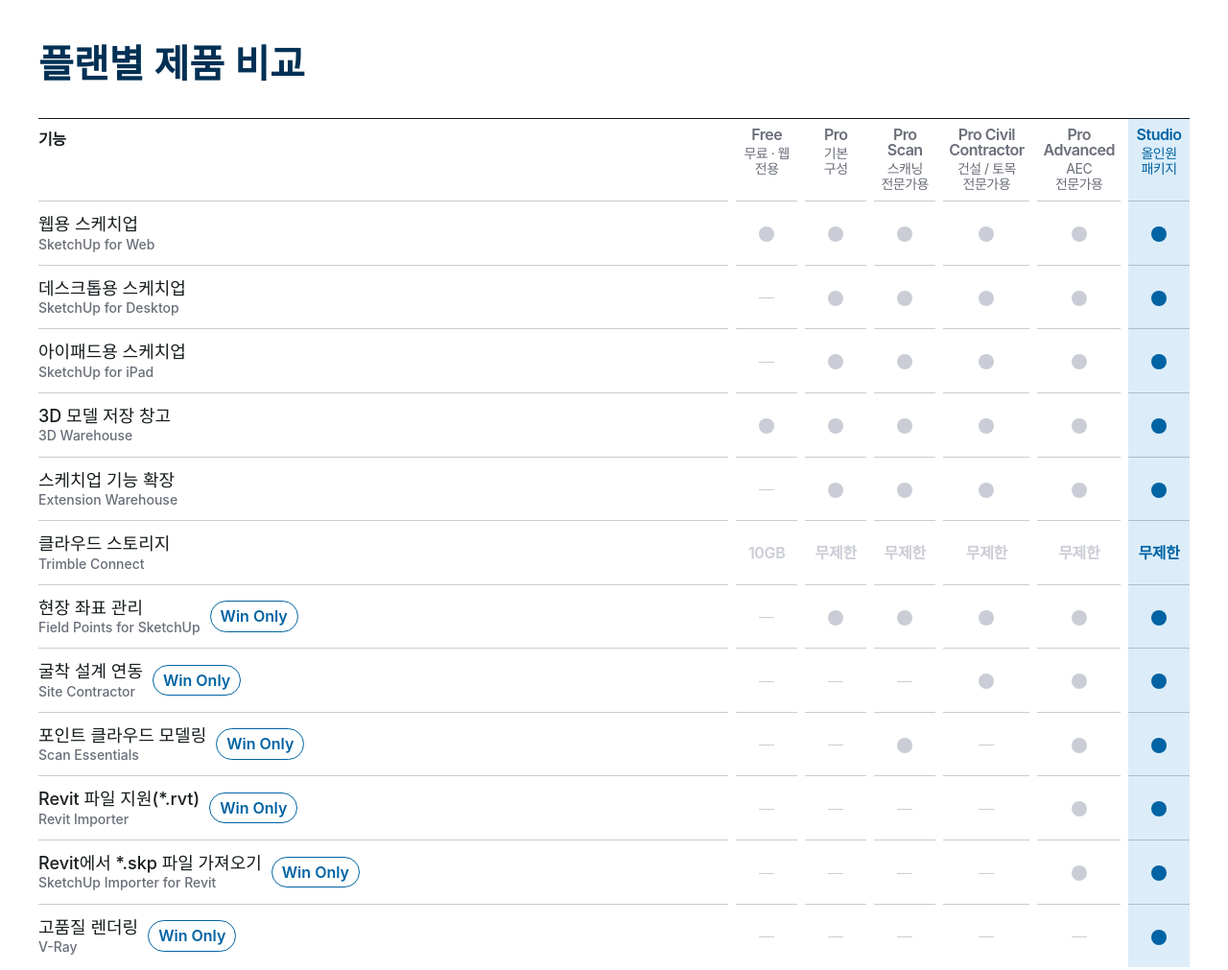
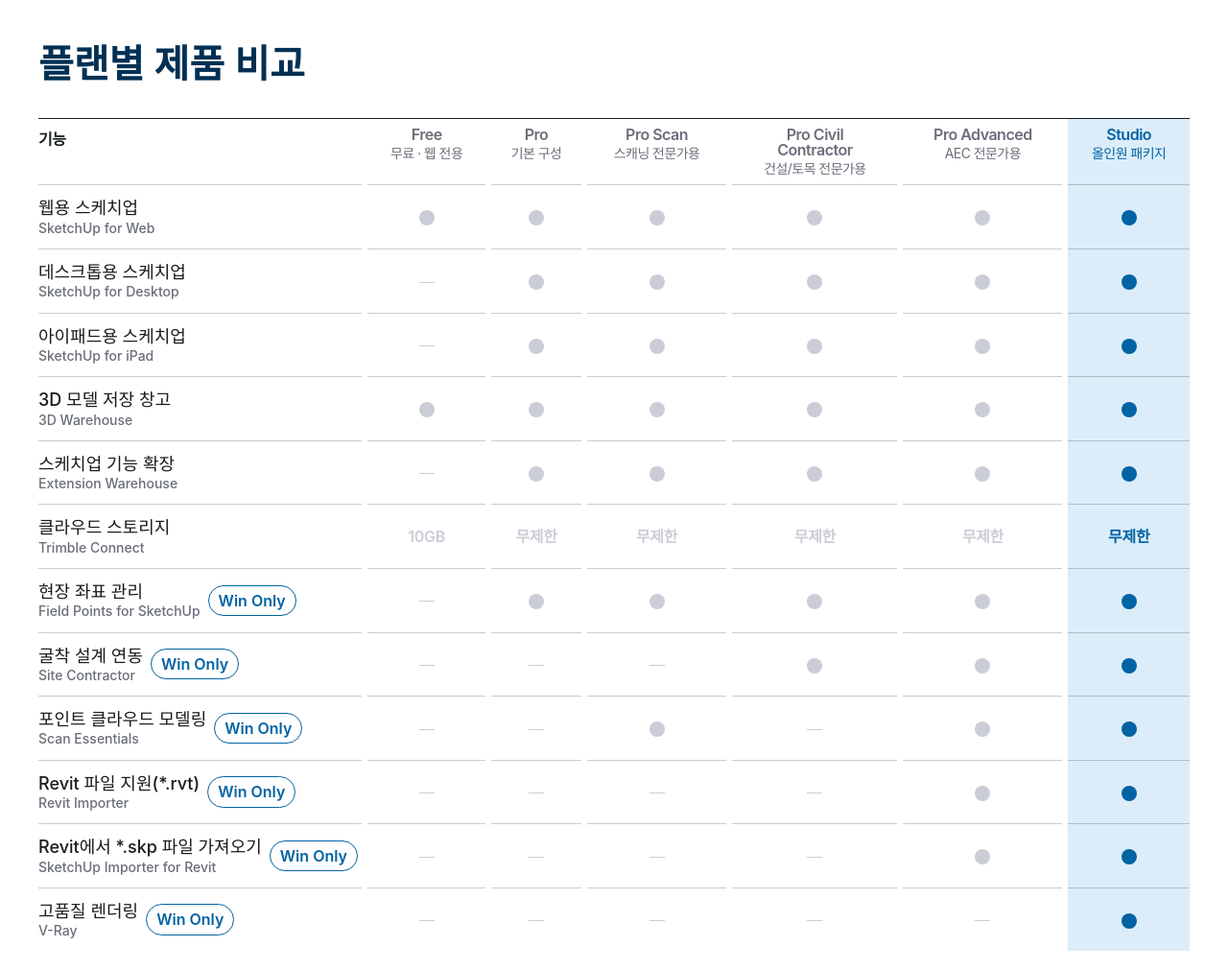
Before and after one commit to meva04/buildingstore-detail-pages, a plain HTML site: page 스케치업/상세페이지_HTML/studio/index.html in a window 1280 px wide. Shown: the part 6840-7851 px from the top of the page at 96% size. Drawn offline with Linux system fonts and the light colour scheme; a web font is replaced by a local one.

Commit message:
플랜 비교표: 플랜 한글 설명 한 줄, 기능 칸은 Win Only가 한 줄에 들어가는 폭까지만 쓰고 나머지 폭은 플랜 칸으로
Co-Authored-By: Claude Opus 5.5 <noreply@anthropic.com>

```diff
--- a/스케치업/상세페이지_HTML/common/sketchup.css
+++ b/스케치업/상세페이지_HTML/common/sketchup.css
@@ -471,30 +471,41 @@
   /* the table is 16px wider than its box (border-spacing gutters); clip that empty strip so it can't overflow */
   /* the 8px border-spacing gutters reach 8px past the content on both sides (scroll box pulled out by -8px);
      with 6 plan columns a narrow page scrolls the table sideways instead of squeezing the feature column */
-  .sketchup_detail_container .compare-scroll { margin: 0 -8px; overflow-x: auto; }
+  .sketchup_detail_container .compare-scroll { margin: 0 -6px; overflow-x: auto; }
   .sketchup_detail_container .plans > .sec-inner { overflow-x: clip; }  /* those 8px never widen the page */
-  .sketchup_detail_container .compare-table { border-collapse: separate; border-spacing: 8px 0; width: 100%; }
+  .sketchup_detail_container .compare-table { border-collapse: separate; border-spacing: 6px 0; width: 100%; }
   .sketchup_detail_container .compare-table th, .sketchup_detail_container .compare-table td { text-align: left; vertical-align: middle; }
   .sketchup_detail_container .compare-table thead th {
     position: relative; border-top: 1px solid var(--ink); padding: 8px 0; vertical-align: top;
     font-size: var(--fs-small); font-weight: 600; line-height: var(--lh-subhead); letter-spacing: -0.5px; color: var(--accent); min-width: 80px;
   }
-  .sketchup_detail_container .compare-table thead th:not(:last-child)::after { content: ""; position: absolute; top: -1px; right: -8px; width: 8px; border-top: 1px solid var(--ink); }
+  .sketchup_detail_container .compare-table thead th:not(:last-child)::after { content: ""; position: absolute; top: -1px; right: -6px; width: 6px; border-top: 1px solid var(--ink); }
   .sketchup_detail_container .compare-table thead th:first-child { color: var(--ink); line-height: normal; }
   .sketchup_detail_container .compare-table thead th small { display: block; font-size: var(--fs-caption); font-weight: 400; margin-top:4px; line-height:1.2 }
   /* plan columns shrink to their header text (width:1% = as narrow as the content allows) so the feature column keeps room for "Win Only" */
   .sketchup_detail_container .compare-table .col { width: 1%; text-align: center; line-height:1; }
-  .sketchup_detail_container .compare-table thead th.col { min-width: 64px; padding-left: 6px; padding-right: 6px; }
+  .sketchup_detail_container .compare-table thead th.col { min-width: 60px; padding-left: 2px; padding-right: 2px; }
+  .sketchup_detail_container .compare-table thead th.col small { white-space: nowrap; letter-spacing: -0.04em; }  /* Korean plan note stays on one line */
   .sketchup_detail_container .compare-table th:first-child,
   .sketchup_detail_container .compare-table td:first-child { min-width: 140px; }
   .sketchup_detail_container .compare-table .is-pro { background: var(--primary-pale); color: var(--primary); }
   .sketchup_detail_container .compare-table tbody td { border-top: 1px solid rgba(0, 0, 0, 0.2); padding: 12px 12px 12px 0; }
+  .sketchup_detail_container .compare-table tbody td:first-child { padding-right: 4px; }  /* room for name + Win Only on one line */
   .sketchup_detail_container .compare-table tbody td.col { padding: 8px 0; font-size: var(--fs-small); font-weight: 600; line-height: var(--lh-subhead); letter-spacing: -0.32px; color: var(--gray-50); }
   .sketchup_detail_container .compare-table tbody td.col.is-pro { color: var(--primary); }
-  .sketchup_detail_container .feat { display: flex; align-items: center; gap: 4px 10px; flex-wrap: wrap; }  /* badge drops under the name when the column is narrow */
+  .sketchup_detail_container .feat { display: flex; align-items: center; gap: 4px 8px; flex-wrap: wrap; }  /* badge drops under the name when the column is narrow */
   .sketchup_detail_container .feat .txt b { display: block; font-size: var(--fs-body); font-weight: 500; line-height: var(--lh-subhead); }
   .sketchup_detail_container .feat .txt span { display: block; font-size: var(--fs-caption); font-weight: 500; line-height: var(--lh-subhead); color: var(--accent); letter-spacing: 0px;}
   .sketchup_detail_container .badge { flex: none; border: 1.556px solid var(--primary); border-radius: 38.889px; padding: 4px 10px; font-size: var(--fs-small); font-weight: 600; line-height: var(--lh-text); color: var(--primary); white-space: nowrap; }
+  /* wide layout: the feature column is only as wide as its longest row with "Win Only" kept beside the name;
+     every extra pixel goes to the plan columns */
+  @container sketchup (min-width: 800px) {
+    .sketchup_detail_container .compare-table th:first-child,
+    .sketchup_detail_container .compare-table td:first-child { width: 1%; }
+    .sketchup_detail_container .compare-table td:first-child .feat { flex-wrap: nowrap; }
+    .sketchup_detail_container .compare-table td:first-child .feat .txt { white-space: nowrap; }
+    .sketchup_detail_container .compare-table .col { width: auto; }
+  }
   .sketchup_detail_container .dot { display: inline-block; width: 16px; height: 16px; border-radius: 50%; background: var(--gray-50); vertical-align: middle; }
   .sketchup_detail_container .is-pro .dot { background: var(--primary); }
   .sketchup_detail_container .dash { display: inline-block; width: 16px; border-top: 1px solid var(--gray-50); vertical-align: middle; }
```
Also changed, not shown: 스케치업/상세페이지_HTML/pro civil Contractor/index.html (+1 -1 lines), 스케치업/상세페이지_HTML/studio/index.html (+1 -1 lines).
